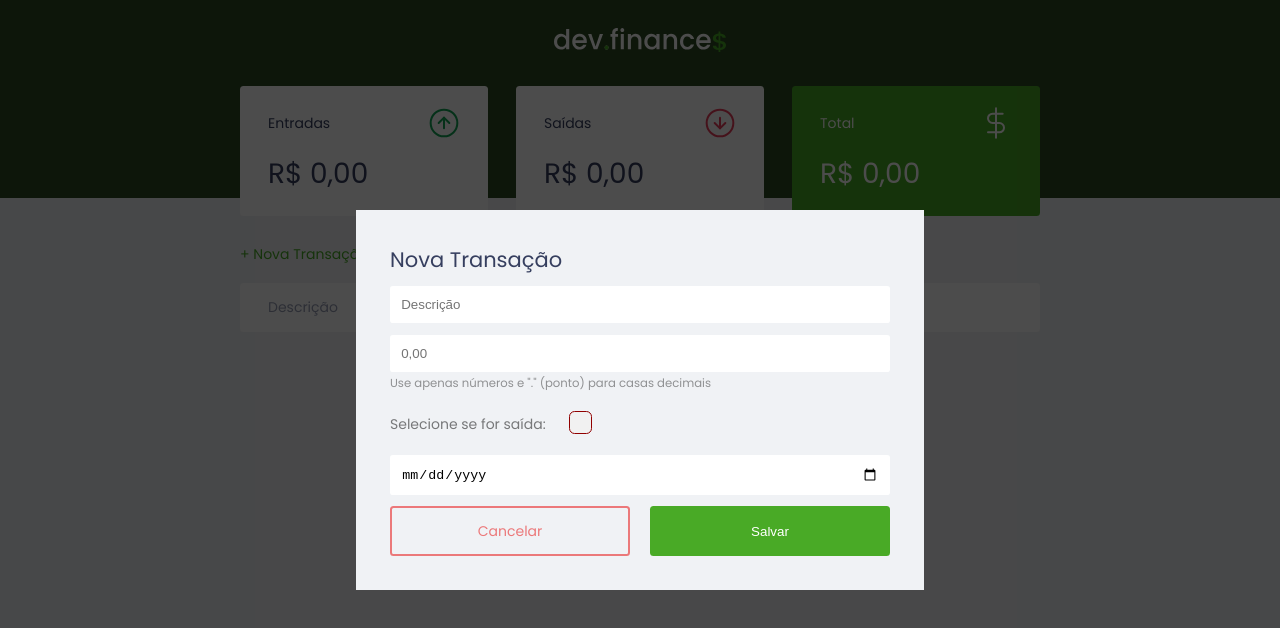
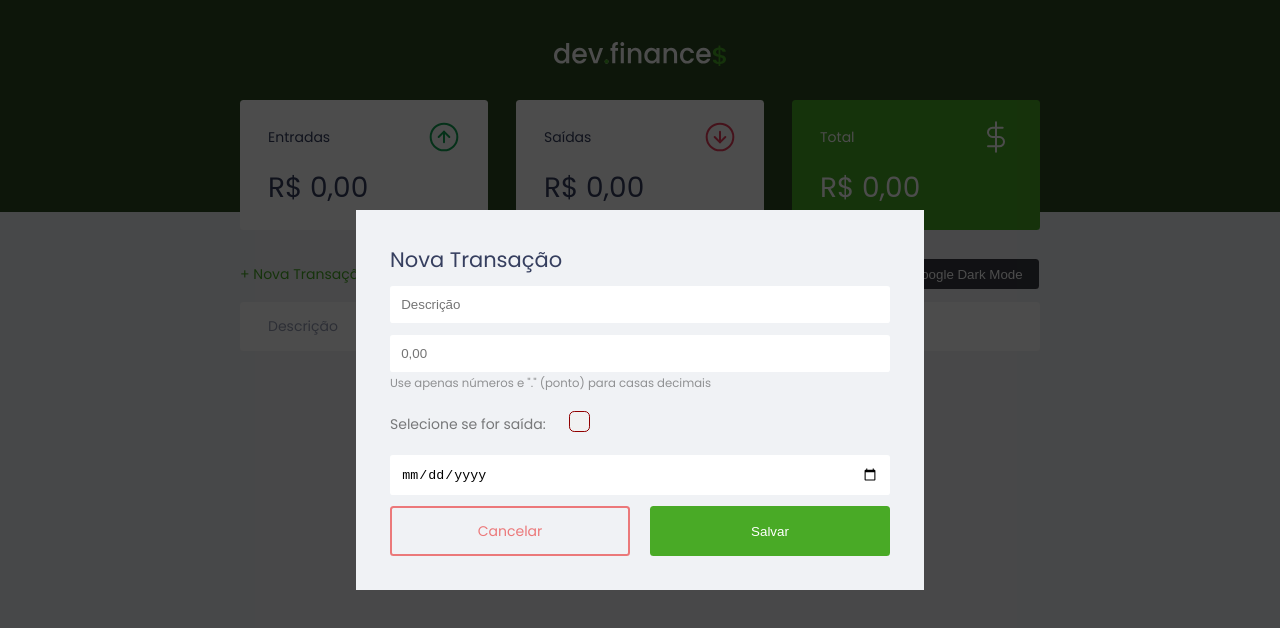
Before and after one commit to devzgabriel/dev.finance, a plain HTML site: page index.html in a window 1280 px wide. Both pictures are taken after a click on the link "+ Nova Transação". Drawn offline with Linux system fonts and the light colour scheme.

Commit message:
dark mode

```diff
--- a/index.html
+++ b/index.html
@@ -49,9 +49,15 @@
       <section id="transaction">
         <h2 class="sr-only">Transações</h2>
 
-        <a href="#" onclick="Modal.toogle()" class="button new"
-          >+ Nova Transação</a
-        >
+        <div class="newDark">
+          <a href="#" onclick="Modal.toogle()" class="button new"
+            >+ Nova Transação</a
+          >
+
+          <button class="toDark" onclick="Utils.toogleDarkMode()">
+            Toogle Dark Mode
+          </button>
+        </div>
 
         <table id="data-table">
           <thead>
--- a/script.js
+++ b/script.js
@@ -124,6 +124,23 @@ const Utils = {
     const splittedDate = date.split("-")
     return `${splittedDate[2]}/${splittedDate[1]}/${splittedDate[0]}`
   },
+  toogleDarkMode() {
+    header = document.querySelector("header").classList
+    body = document.querySelector("body").classList
+    footer = document.querySelector("footer").classList
+    buttonDark = document.querySelector("button.toDark").classList
+    if (body.contains("dark")) {
+      body.remove("dark")
+      header.remove("dark")
+      footer.remove("dark")
+      buttonDark.remove("dark")
+    } else {
+      body.add("dark")
+      header.add("dark")
+      footer.add("dark")
+      buttonDark.add("dark")
+    }
+  },
 }
 
 const Form = {
--- a/style.css
+++ b/style.css
@@ -4,6 +4,10 @@
   --green: #49aa26;
   --light-green: #3dd705;
   --red: #e92929;
+  --bg-light: #f0f2f5;
+  --bg-dark: #3a3b44;
+  --header: #2d4a22;
+  --header-dark: #1e1e1e;
 }
 
 * {
@@ -17,8 +21,12 @@ html {
 }
 
 body {
-  background: #f0f2f5;
+  background: var(--bg-light);
   font-family: "Poppins", sans-serif;
+}
+
+body.dark {
+  background: var(--bg-dark);
 }
 
 .sr-only {
@@ -36,6 +44,13 @@ body {
 .container {
   width: min(90vw, 800px);
   margin: auto;
+}
+
+.newDark {
+  display: flex;
+  align-items: center;
+  justify-content: space-between;
+  padding: 0.1rem 0.1rem 0.4rem 0;
 }
 
 /* Titles ===================== */
@@ -77,9 +92,22 @@ button:hover {
   background: var(--light-green);
 }
 
+button.toDark {
+  display: inline;
+
+  height: 30px;
+  width: 140px;
+  background-color: var(--bg-dark);
+}
+
+button.toDark.dark {
+  background-color: var(--bg-dark);
+  border: 2px solid #ffffffb0;
+}
+
 .button.new {
   display: inline-block;
-  margin-bottom: 0.8rem;
+  /* margin-bottom: 0.8rem; */
 }
 
 .button.cancel {
@@ -102,9 +130,13 @@ button:hover {
 
 /* Header ===================== */
 header {
-  background: #2d4a22;
-  padding: 2rem 0 10rem;
+  background: var(--header);
+  padding: 3rem 0 10rem;
   text-align: center;
+}
+
+header.dark {
+  background: var(--header-dark);
 }
 
 #logo {
@@ -236,7 +268,7 @@ td.expense {
 }
 
 .modal {
-  background: #f0f2f5;
+  background: var(--bg-light);
   padding: 2.4rem;
 
   position: relative;
@@ -309,8 +341,8 @@ input[type="checkbox"] {
   position: absolute;
   top: 0;
   left: 0;
-  height: 1.6rem;
-  width: 1.6rem;
+  height: 1.5rem;
+  width: 1.5rem;
   background-color: #f1f1f1;
   border-radius: 25%;
   border: 1px solid rgb(145, 0, 0);
@@ -337,6 +369,10 @@ footer {
   opacity: 0.6;
 }
 
+footer.dark {
+  color: white;
+}
+
 /* Responsive ===================== */
 @media (min-width: 800px) {
   html {
```
